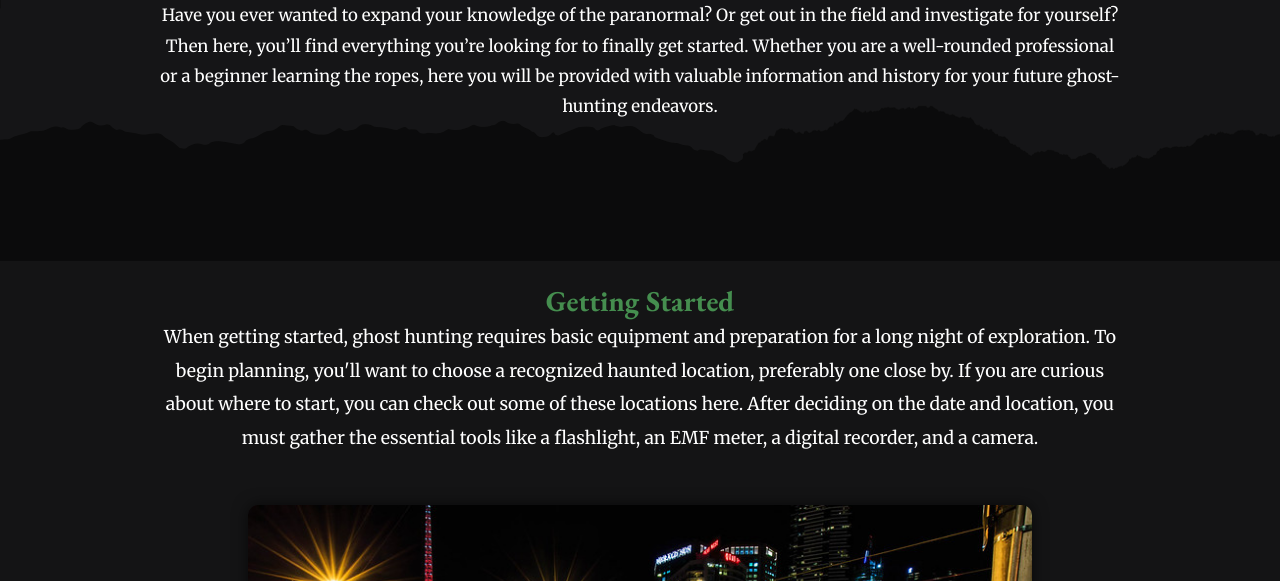
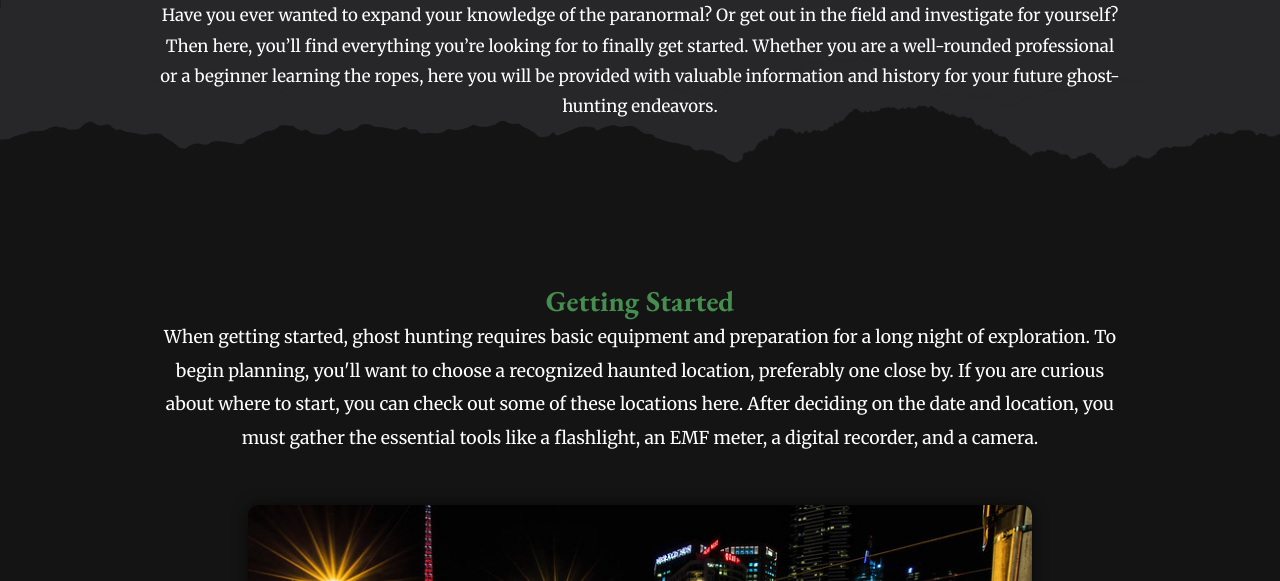
Before and after one commit to cjohn335/cjohn335.github.io, a plain HTML site: page index.html in a window 1280 px wide. Shown: the part 519-1100 px from the top of the page. Drawn offline with nearby package versions, Linux system fonts and the light colour scheme.

Commit message:
Update styles.css

```diff
--- a/styles.css
+++ b/styles.css
@@ -264,7 +264,7 @@ footer a:hover {
   position: relative;
   width: 100%;
   height: 380px;
-  background: url('Faded.PNG') no-repeat center center/cover;
+  background: url('Faded.png') no-repeat center center/cover;
   display: flex;
   justify-content: center;
   align-items: center;
@@ -740,6 +740,25 @@ body.locations-page .subpage-title h1 {
   font-size: 1.05rem;
   line-height: 1.8;
   color: var(--text);
+}
+
+/* === TEMP FIX: remove anything causing black box === */
+.faded-banner, .faded-banner::before, .faded-banner .banner-text {
+  background-color: transparent !important;
+  background-image: url('Faded.png') !important;
+  background-repeat: no-repeat !important;
+  background-size: cover !important;
+  background-position: center !important;
+  box-shadow: none !important;
+  outline: none !important;
+}
+
+.faded-banner::before {
+  content: none !important;
+}
+
+body.rules-page .faded-banner .banner-text {
+  top: -65px; /* moves your intro text closer to banner */
 }
 
 /* === OVERRIDE: Consistent Readable Font for All Subpages === */
```
